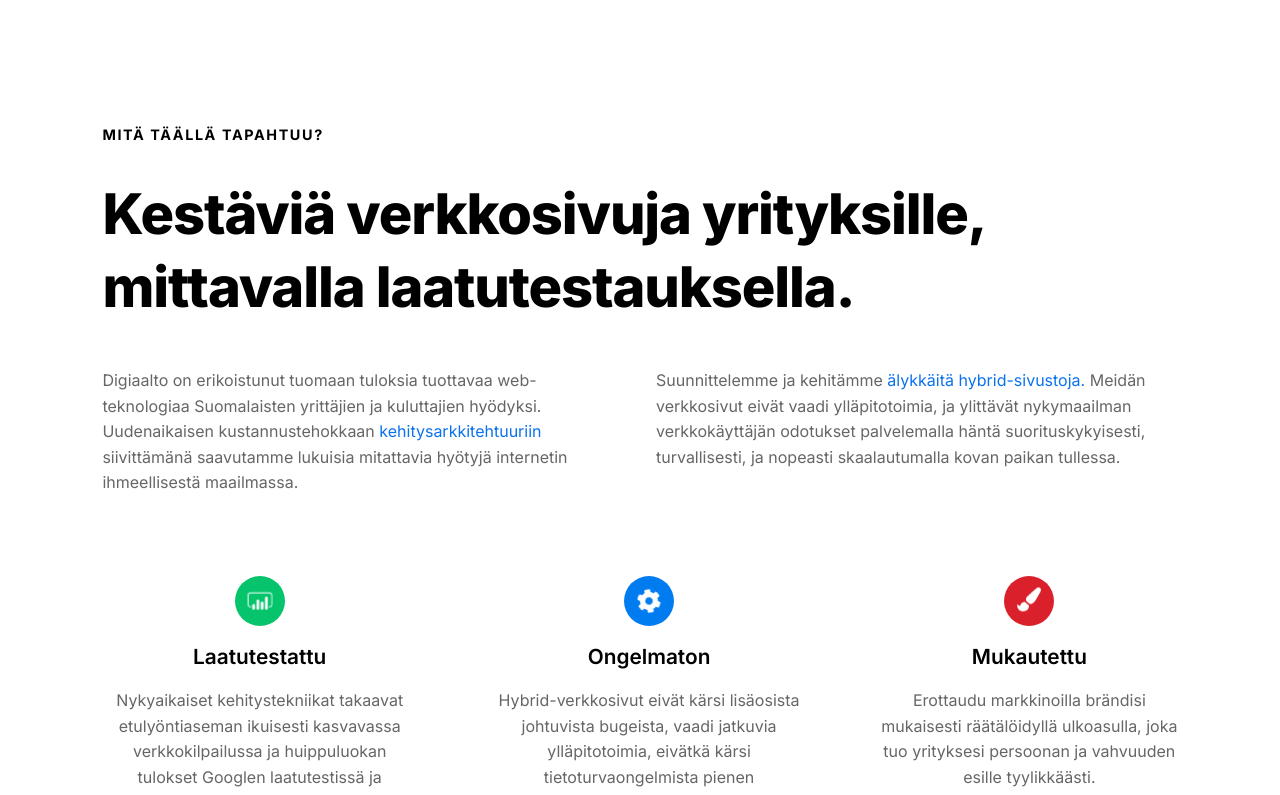
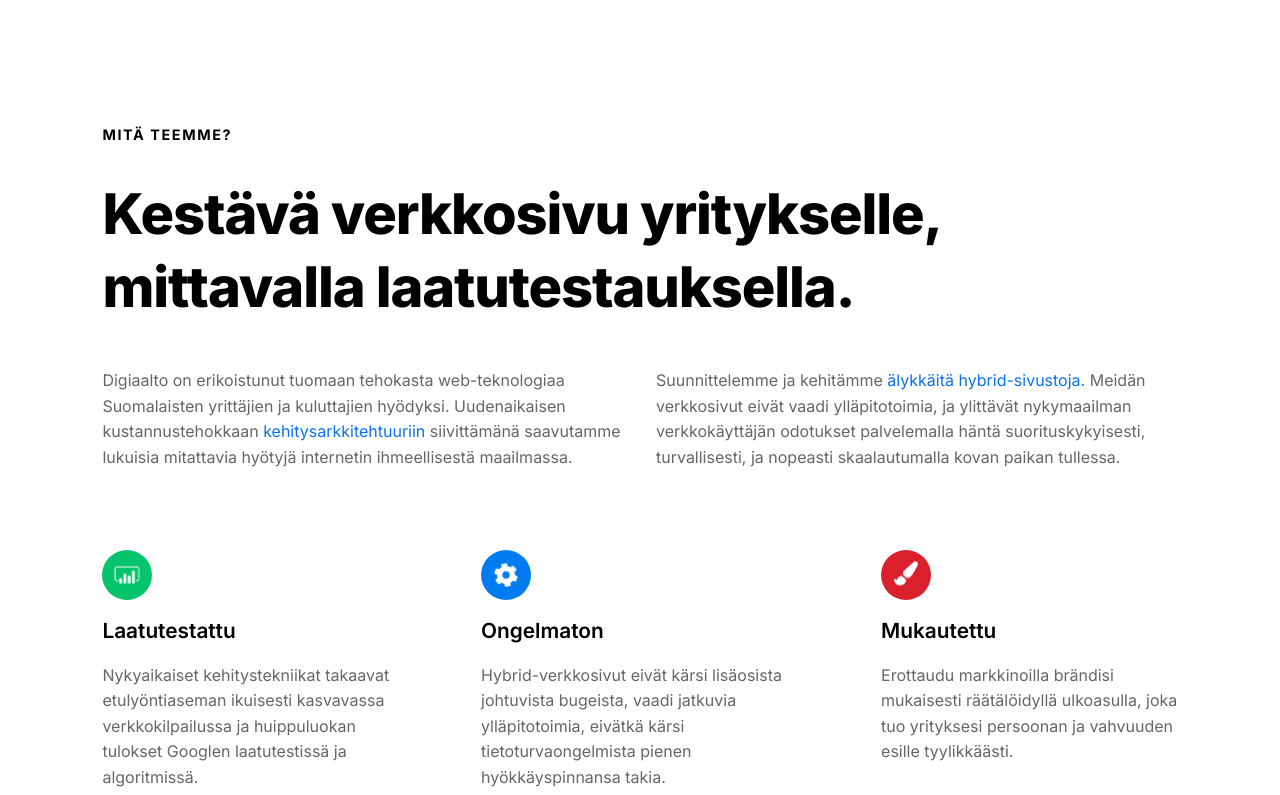
Before and after one commit to digiaalto/etusivu, a Next.js app: page / in a window 1280 px wide. Shown: the part 860-1655 px from the top of the page. Built offline with nearby package versions, Linux system fonts and the light colour scheme.

Commit message:
Pieniä design korjauksia

```diff
--- a/components/etusivu/Ominaisuudet.module.sass
+++ b/components/etusivu/Ominaisuudet.module.sass
@@ -6,7 +6,6 @@
 	padding-top: 0 !important
 	display: grid
 	grid-auto-flow: row
-	justify-items: center
 	gap: 2rem
 
 .fadeWrapper
@@ -25,9 +24,7 @@
 	max-width: 400px
 	display: flex
 	flex-direction: column
-	align-items: center
 	justify-content: center
-	text-align: center
 
 .iconWrapper
 	display: inline-flex
--- a/components/etusivu/Palvelut.js
+++ b/components/etusivu/Palvelut.js
@@ -21,13 +21,13 @@ const Palvelut = (props) => {
   return (
     <section className={styles.section} id="palvelut" ref={refs}>
       <div className={styles.content}>
-        <Overline text="Mitä täällä tapahtuu?" />
+        <Overline text="Mitä teemme?" />
         <h1 className={styles.headerMain}>
-          Kestäviä verkkosivuja yrityksille, mittavalla laatutestauksella.
+          Kestävä verkkosivu yritykselle, mittavalla laatutestauksella.
         </h1>
         <div className={styles.textContent}>
           <p>
-            Digiaalto on erikoistunut tuomaan tuloksia tuottavaa web-teknologiaa
+            Digiaalto on erikoistunut tuomaan tehokasta web-teknologiaa
             Suomalaisten yrittäjien ja kuluttajien hyödyksi. Uudenaikaisen
             kustannustehokkaan{" "}
             <a
--- a/components/etusivu/Palvelut.module.sass
+++ b/components/etusivu/Palvelut.module.sass
@@ -9,15 +9,12 @@
 
 .headerMain
 	@include headerMain
-	max-width: 900px
 
 @include tablet
 	.section
 		padding-bottom: 4rem !important
 
 @include laptop
-	.header
-		max-width: 800px
 	.textContent
 		display: grid
 		grid-auto-flow: column
@@ -26,5 +23,5 @@
 @include desktop
 	.content
 		place-items: center
-	.textContent
-		gap: 4rem
+	.headerMain
+		text-align: center
--- a/components/etusivu/Suunnittelu.js
+++ b/components/etusivu/Suunnittelu.js
@@ -18,10 +18,10 @@ const Suunnittelu = (props) => {
       />
       <div className={styles.column}>
         <p>
-          Hyvin suunniteltu kotisivu luo vaikutelman joka saa vierailijan
-          jatkamaan selailua ja oppimaan yrityksestä ja kiinnostumaan
-          palveluistasi. Huonosti suunnitteltu sivusto saa heidät poistumaan
-          ennenaikaisesti ja kääntymään kilpailijan puoleen.
+          Hyvin suunniteltu kotisivu luo vaikutelman joka saa käyttäjän pysymään
+          sivulla, oppimaan yrityksestäsi ja kiinnostumaan palveluistasi.
+          Huonosti suunnitteltu sivusto saa heidät poistumaan ennenaikaisesti ja
+          kääntymään kilpailijan puoleen.
         </p>
         <p>
           Jotta suunnittelu tuottaa hedelmää kuuluu meidän ensitöiksi määritellä
--- a/components/etusivu/Suunnittelu.module.sass
+++ b/components/etusivu/Suunnittelu.module.sass
@@ -39,7 +39,7 @@
 	.column
 		grid-auto-flow: column
 		justify-items: center
-		gap: 1rem
+		gap: 2rem
 		p:first-of-type
 			justify-self: flex-end
 		p:last-of-type
--- a/styles/_partials.sass
+++ b/styles/_partials.sass
@@ -76,6 +76,8 @@ $shadowLarge: 0 30px 60px rgba(0,0,0,0.12)
 	color: $dark
 	margin-top: 0
 	margin-bottom: 0.5em
+	@include tablet
+		font-size: 3rem
 	@include laptop
 		font-size: 3.5rem
 
```
